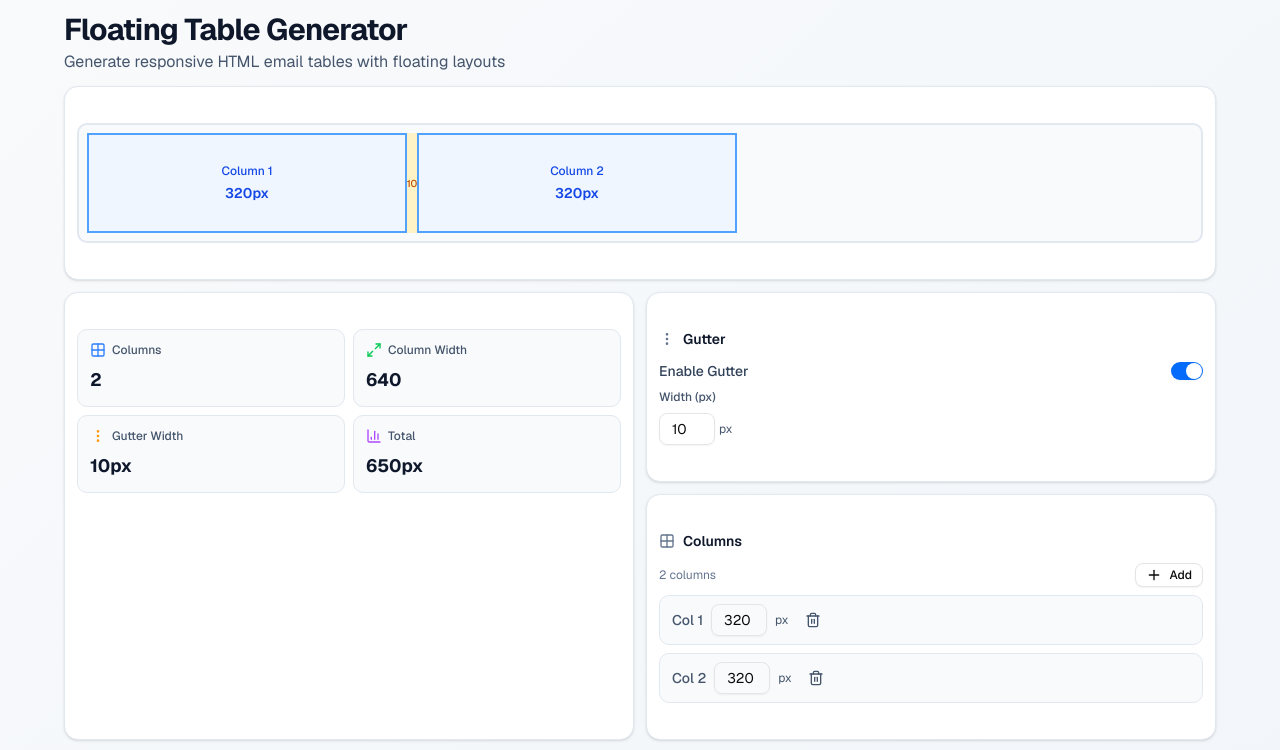
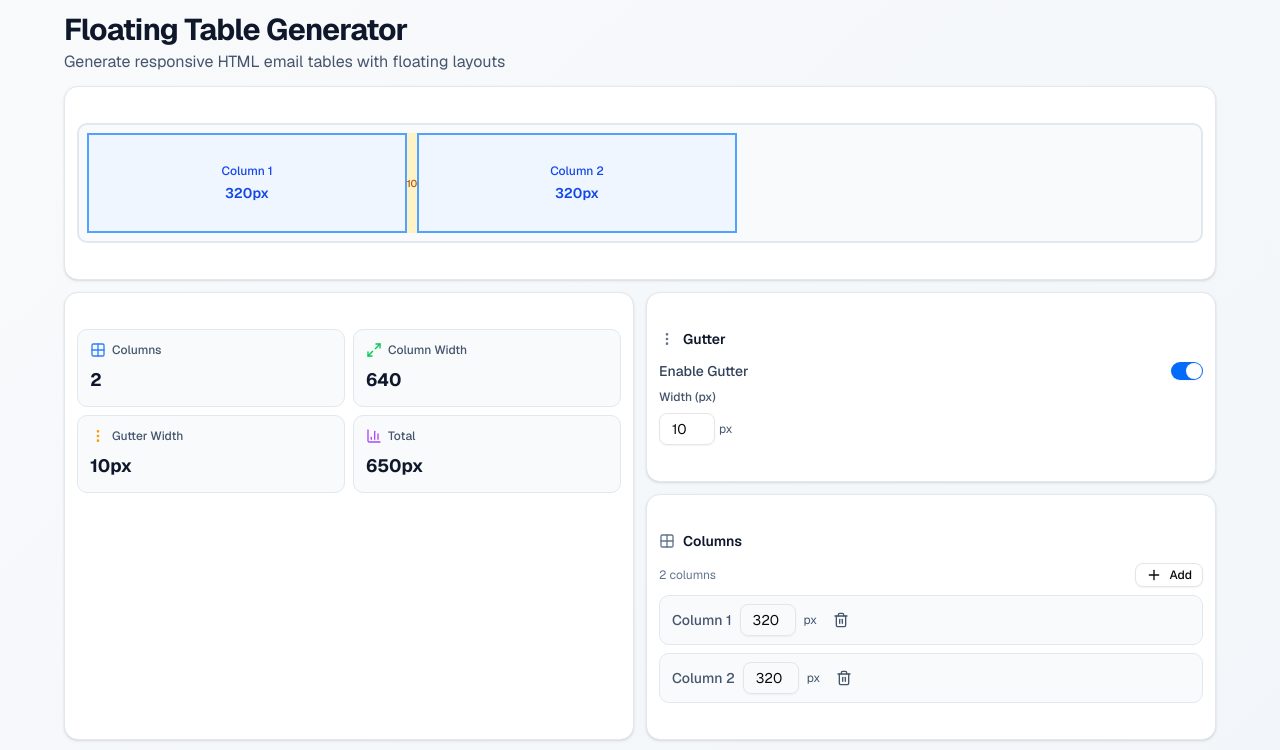
Before and after one commit to morgan-j-w/table-tool, a Next.js app: page / in a window 1280 px wide. Shown: the top 750 px of the page. Built offline with nearby package versions, Linux system fonts and the light colour scheme.

Commit message:
Change column labels from 'Col' to 'Column'

```diff
--- a/app/page.tsx
+++ b/app/page.tsx
@@ -367,7 +367,7 @@ export default function TableGenerator() {
                         }`}
                       >
                         <span className="text-sm font-medium text-slate-600 dark:text-slate-400 min-w-fit">
-                          Col {index + 1}
+                          Column {index + 1}
                         </span>
                         <Input
                           type="text"
```
